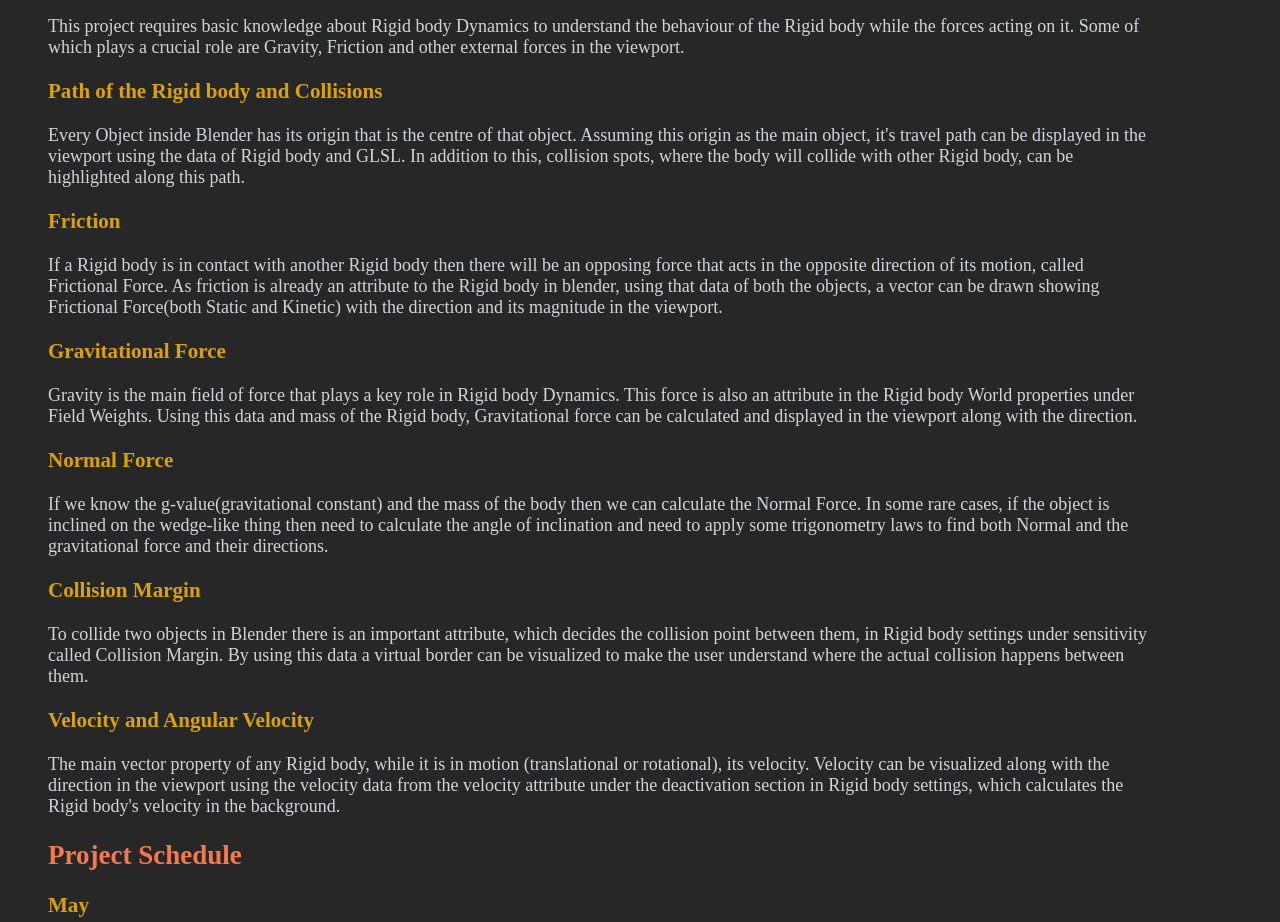
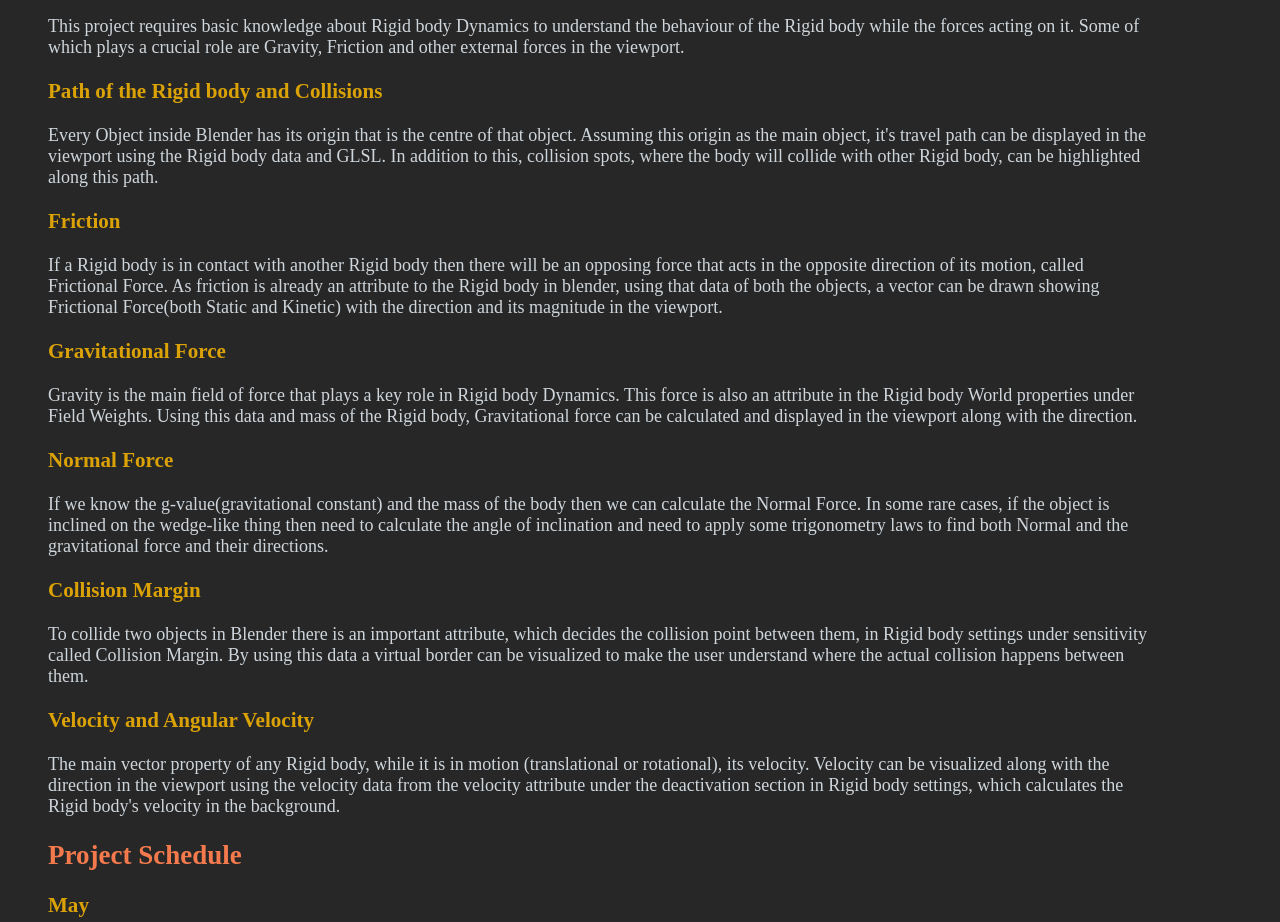
Before and after one commit to grpnpraveen/GSOC_prop, a plain HTML site: page index.html in a window 1280 px wide. Shown: the part 1380-2302 px from the top of the page. Drawn offline with Linux system fonts and the light colour scheme.

Commit message:
Update index.html

```diff
--- a/index.html
+++ b/index.html
@@ -60,7 +60,7 @@
             <h2 class="smallhead">Project Details</h2>
             <p class="paragraph">This project requires basic knowledge about Rigid body Dynamics to understand the behaviour of the Rigid body while the forces acting on it. Some of which plays a crucial role are Gravity, Friction and other external forces in the viewport.</p>
             <h3 class="littlehead">Path of the Rigid body and Collisions </h3>
-            <p class="paragraph">Every Object inside Blender has its origin that is the centre of that object. Assuming this origin as the main object, it's travel path can be displayed in the viewport using the data of Rigid body and GLSL. In addition to this, collision spots, where the body will collide with other Rigid body, can be highlighted along this path.</p>
+            <p class="paragraph">Every Object inside Blender has its origin that is the centre of that object. Assuming this origin as the main object, it's travel path can be displayed in the viewport using the Rigid body data and GLSL. In addition to this, collision spots, where the body will collide with other Rigid body, can be highlighted along this path.</p>
             <h3 class="littlehead">Friction</h3>
             <p class="paragraph">If a Rigid body is in contact with another Rigid body then there will be an opposing force that acts in the opposite direction of its motion, called Frictional Force. As friction is already an attribute to the Rigid body in blender, using that data of both the objects, a vector can be drawn showing Frictional Force(both Static and Kinetic) with the direction and its magnitude in the viewport.</p>
             <h3 class="littlehead">Gravitational Force</h3>
```
